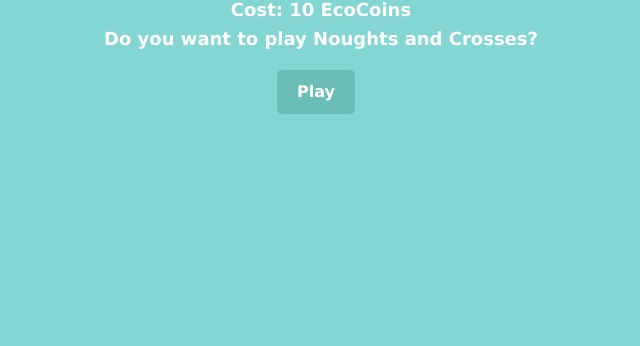
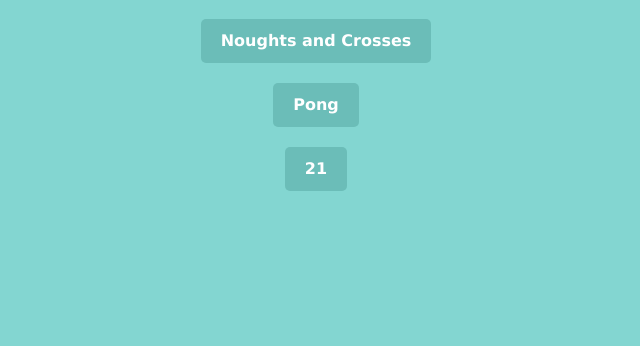
Before and after one commit to Barnesy41/Sustainable-Buddies, a Django app: template under_my_scrum_brella/under_my_scrum_brella/templates/games.html in a window 1280 px wide. Shown: the part 454-800 px from the top of the page, without its empty margins (319-959 px from the left). Run offline with Django 5.2, Linux system fonts and the light colour scheme; tables that the repository leaves empty hold one stand-in row (values such as "Sample post"); the template is opened without the code that fills it: values that come from a table or form of the project are taken from there, most other values are stand-ins (such as "Sample title", 1, 10 or a date in 2020).

Commit message:
Revert "Removed other games"

```diff
--- a/under_my_scrum_brella/under_my_scrum_brella/templates/games.html
+++ b/under_my_scrum_brella/under_my_scrum_brella/templates/games.html
@@ -23,13 +23,16 @@
         <img src="{% static 'under_my_scrum_brella/' %}{{user_details.buddy_type}}.png" class="absolute-image">
 </div></div></div>
 
-<div>
-    <h2 style="font-size: 18px">Cost: {{ game_cost }} EcoCoins</h2>
-    <h2 style="font-size: 18px">Do you want to play Noughts and Crosses?</h2>
+<div style="justify-content: center; display: flex;" class="buttons" id="login-buttons">
+    <a href="{% url 'noughtsAndCrosses' %}" class="login-btn">Noughts and Crosses</a>
 </div>
 
 <div style="justify-content: center; display: flex;" class="buttons" id="login-buttons">
-    <a href="{% url 'noughtsAndCrosses' %}" class="login-btn">Play</a>
+    <a href="{% url 'games' %}" class="login-btn">Pong</a>
+</div>
+
+<div style="justify-content: center; display: flex;" class="buttons" id="login-buttons">
+    <a href="{% url 'games' %}" class="login-btn">21</a>
 </div>
 
 <script>
--- a/under_my_scrum_brella/under_my_scrum_brella/templates/mypet.html
+++ b/under_my_scrum_brella/under_my_scrum_brella/templates/mypet.html
@@ -140,7 +140,7 @@ function updateHappinessBar() {
 <div class="full-width-container">
 <div class="buttons">
     <a href="{% url 'wardrobe' %}" class="login-btn">Wardrobe</a>
-    <a href="{% url 'games' %}" class="login-btn">Play</a>
+    <a href="{% url 'games' %}" class="login-btn">Games</a>
     <a href="{% url 'shop' %}" class="login-btn">Shop</a>
 </div>
 </div>
```
Also changed, not shown: under_my_scrum_brella/under_my_scrum_brella/views.py (+4 -6 lines).
